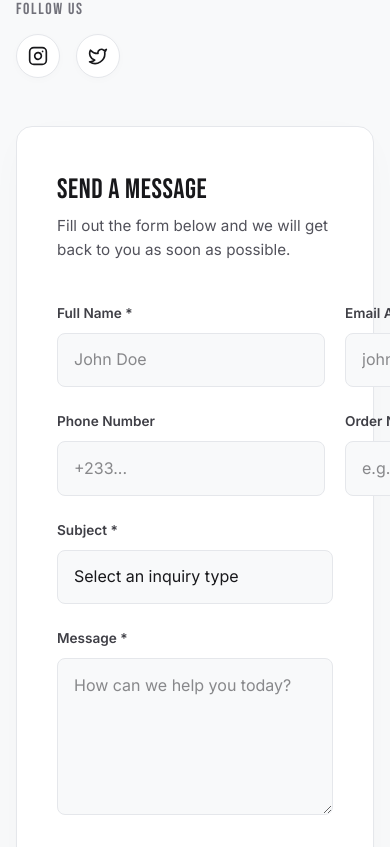
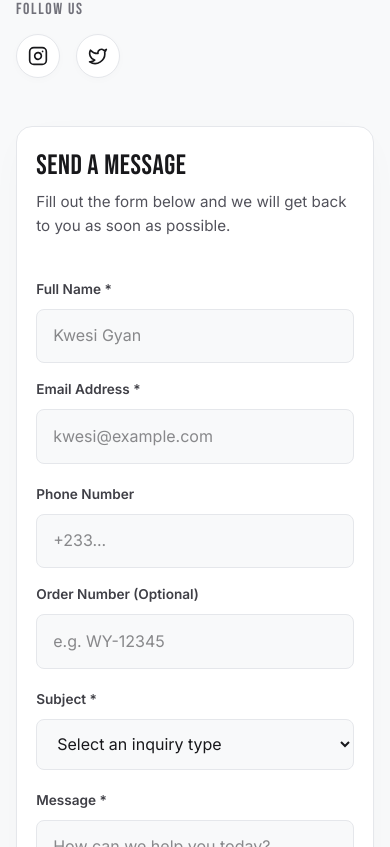
Before and after one commit to kelvinkwasigyan-code/WearYung-Store, a Next.js app: page /contact in a window 390 px wide. Shown: the part 877-1724 px from the top of the page. Built offline with nearby package versions, Linux system fonts and the light colour scheme; no server answers.

Commit message:
fix(contact): update placeholder to Kwesi Gyan, remove returns option, and optimize mobile responsiveness

```diff
--- a/app/contact/page.tsx
+++ b/app/contact/page.tsx
@@ -228,7 +228,7 @@ export default function ContactPage() {
                   background: '#FFFFFF',
                   border: '1px solid #E5E7EB',
                   borderRadius: '16px',
-                  padding: '3rem 2.5rem',
+                  padding: 'clamp(1.5rem, 5vw, 3rem) clamp(1.2rem, 4vw, 2.5rem)',
                   boxShadow: '0 10px 40px -10px rgba(0,0,0,0.04)',
                 }}
               >
@@ -248,8 +248,8 @@ export default function ContactPage() {
                   Fill out the form below and we will get back to you as soon as possible.
                 </p>
 
-                <form style={{ display: 'flex', flexDirection: 'column', gap: '1.5rem' }}>
-                  <div style={{ display: 'grid', gridTemplateColumns: '1fr 1fr', gap: '1.25rem' }}>
+                <form style={{ display: 'flex', flexDirection: 'column', gap: '1.25rem' }}>
+                  <div style={{ display: 'grid', gridTemplateColumns: 'repeat(auto-fit, minmax(200px, 1fr))', gap: '1rem' }}>
                     <div style={{ display: 'flex', flexDirection: 'column', gap: '0.5rem' }}>
                       <label htmlFor="name" style={{ color: '#3F3F46', fontSize: '0.85rem', fontWeight: 600 }}>
                         Full Name *
@@ -257,7 +257,7 @@ export default function ContactPage() {
                       <input
                         type="text"
                         id="name"
-                        placeholder="John Doe"
+                        placeholder="Kwesi Gyan"
                         className="input-wy"
                         required
                         style={{ padding: '0.85rem 1rem', background: '#F8F9FA', color: '#18181B', border: '1px solid #E5E7EB', borderRadius: '8px' }}
@@ -270,7 +270,7 @@ export default function ContactPage() {
                       <input
                         type="email"
                         id="email"
-                        placeholder="john@example.com"
+                        placeholder="kwesi@example.com"
                         className="input-wy"
                         required
                         style={{ padding: '0.85rem 1rem', background: '#F8F9FA', color: '#18181B', border: '1px solid #E5E7EB', borderRadius: '8px' }}
@@ -278,7 +278,7 @@ export default function ContactPage() {
                     </div>
                   </div>
 
-                  <div style={{ display: 'grid', gridTemplateColumns: '1fr 1fr', gap: '1.25rem' }}>
+                  <div style={{ display: 'grid', gridTemplateColumns: 'repeat(auto-fit, minmax(200px, 1fr))', gap: '1rem' }}>
                     <div style={{ display: 'flex', flexDirection: 'column', gap: '0.5rem' }}>
                       <label htmlFor="phone" style={{ color: '#3F3F46', fontSize: '0.85rem', fontWeight: 600 }}>
                         Phone Number
@@ -314,14 +314,15 @@ export default function ContactPage() {
                       className="input-wy"
                       required
                       defaultValue=""
-                      style={{ padding: '0.85rem 1rem', background: '#F8F9FA', color: '#18181B', border: '1px solid #E5E7EB', borderRadius: '8px', cursor: 'pointer', appearance: 'none' }}
+                      style={{ padding: '0.85rem 1rem', background: '#F8F9FA', color: '#18181B', border: '1px solid #E5E7EB', borderRadius: '8px', cursor: 'pointer' }}
                     >
                       <option value="" disabled>Select an inquiry type</option>
-                      <option value="order_status">Order Status</option>
-                      <option value="returns">Returns & Exchanges</option>
-                      <option value="sizing">Sizing & Fit</option>
+                      <option value="order_status">Order Status & Tracking</option>
+                      <option value="sizing">Sizing & Fit Advice</option>
+                      <option value="delivery">Delivery & Shipping Inquiries</option>
+                      <option value="product_restock">Product Restocks & Capsule Drops</option>
+                      <option value="wholesale">Wholesale / Partnerships</option>
                       <option value="general">General Inquiry</option>
-                      <option value="wholesale">Wholesale / Partnerships</option>
                     </select>
                   </div>
 
```
